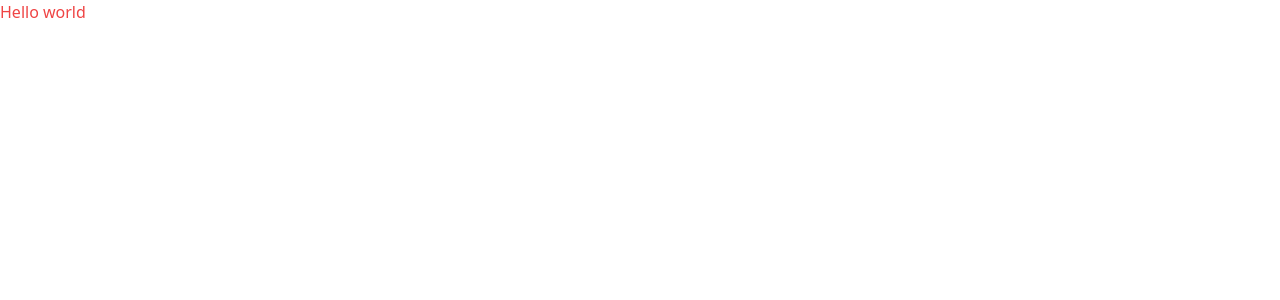
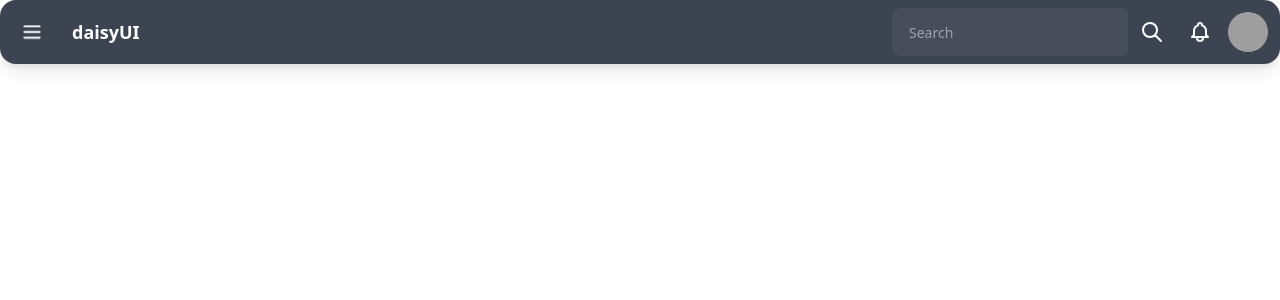
Before and after one commit to KristinaVidakovic/files-boxx, a React (Create React App) app in the folder frontend/: page / in a window 1280 px wide. Shown: the top 300 px of the page. Built offline with nearby package versions, Linux system fonts and the light colour scheme; grey boxes are pictures that could not be loaded.

Commit message:
Test Navbar component

```diff
--- a/frontend/package.json
+++ b/frontend/package.json
@@ -10,6 +10,7 @@
     "@types/node": "^16.7.13",
     "@types/react": "^17.0.20",
     "@types/react-dom": "^17.0.9",
+    "daisyui": "^1.20.0",
     "react": "^17.0.2",
     "react-dom": "^17.0.2",
     "react-scripts": "5.0.0",
--- a/frontend/src/App.tsx
+++ b/frontend/src/App.tsx
@@ -1,7 +1,9 @@
+import Navbar from "./components/Navbar";
+
 function App() {
   return (
     <div className="App">
-      <h1 className="text-red-500">Hello world</h1>
+      <Navbar />
     </div>
   );
 }
--- /dev/null
+++ b/frontend/src/components/Navbar/index.tsx
@@ -0,0 +1,46 @@
+const Navbar = () => {
+  return (
+    <div className="navbar mb-2 shadow-lg bg-neutral text-neutral-content rounded-box">
+      <div className="flex-none hidden lg:flex">
+        <button className="btn btn-square btn-ghost">
+          <svg xmlns="http://www.w3.org/2000/svg" fill="none" viewBox="0 0 24 24" className="inline-block w-6 h-6 stroke-current">
+            <path strokeLinecap="round" strokeLinejoin="round" strokeWidth="2" d="M4 6h16M4 12h16M4 18h16"></path>
+          </svg>
+        </button>
+      </div>
+      <div className="flex-1 hidden px-2 mx-2 lg:flex">
+        <span className="text-lg font-bold">
+          daisyUI
+        </span>
+      </div>
+      <div className="flex-1 lg:flex-none">
+        <div className="form-control">
+          <input type="text" placeholder="Search" className="input input-ghost" />
+        </div>
+      </div>
+      <div className="flex-none">
+        <button className="btn btn-square btn-ghost">
+          <svg xmlns="http://www.w3.org/2000/svg" fill="none" viewBox="0 0 24 24" className="inline-block w-6 h-6 stroke-current">
+            <path strokeLinecap="round" strokeLinejoin="round" strokeWidth="2" d="M21 21l-6-6m2-5a7 7 0 11-14 0 7 7 0 0114 0z"></path>
+          </svg>
+        </button>
+      </div>
+      <div className="flex-none">
+        <button className="btn btn-square btn-ghost">
+          <svg xmlns="http://www.w3.org/2000/svg" fill="none" viewBox="0 0 24 24" className="inline-block w-6 h-6 stroke-current">
+            <path strokeLinecap="round" strokeLinejoin="round" strokeWidth="2" d="M15 17h5l-1.405-1.405A2.032 2.032 0 0118 14.158V11a6.002 6.002 0 00-4-5.659V5a2 2 0 10-4 0v.341C7.67 6.165 6 8.388 6 11v3.159c0 .538-.214 1.055-.595 1.436L4 17h5m6 0v1a3 3 0 11-6 0v-1m6 0H9"></path>
+          </svg>
+        </button>
+      </div>
+      <div className="flex-none">
+        <div className="avatar">
+          <div className="rounded-full w-10 h-10 m-1">
+            <img src="https://i.pravatar.cc/500?img=32" alt="avatar" />
+          </div>
+        </div>
+      </div>
+    </div>
+  )
+}
+
+export default Navbar
--- a/frontend/tailwind.config.js
+++ b/frontend/tailwind.config.js
@@ -5,5 +5,7 @@ module.exports = {
   theme: {
     extend: {},
   },
-  plugins: [],
+  plugins: [
+    require('daisyui')
+  ],
 }
```
Also changed, not shown: 2 other files (tests, documents, lock files or other folders).
